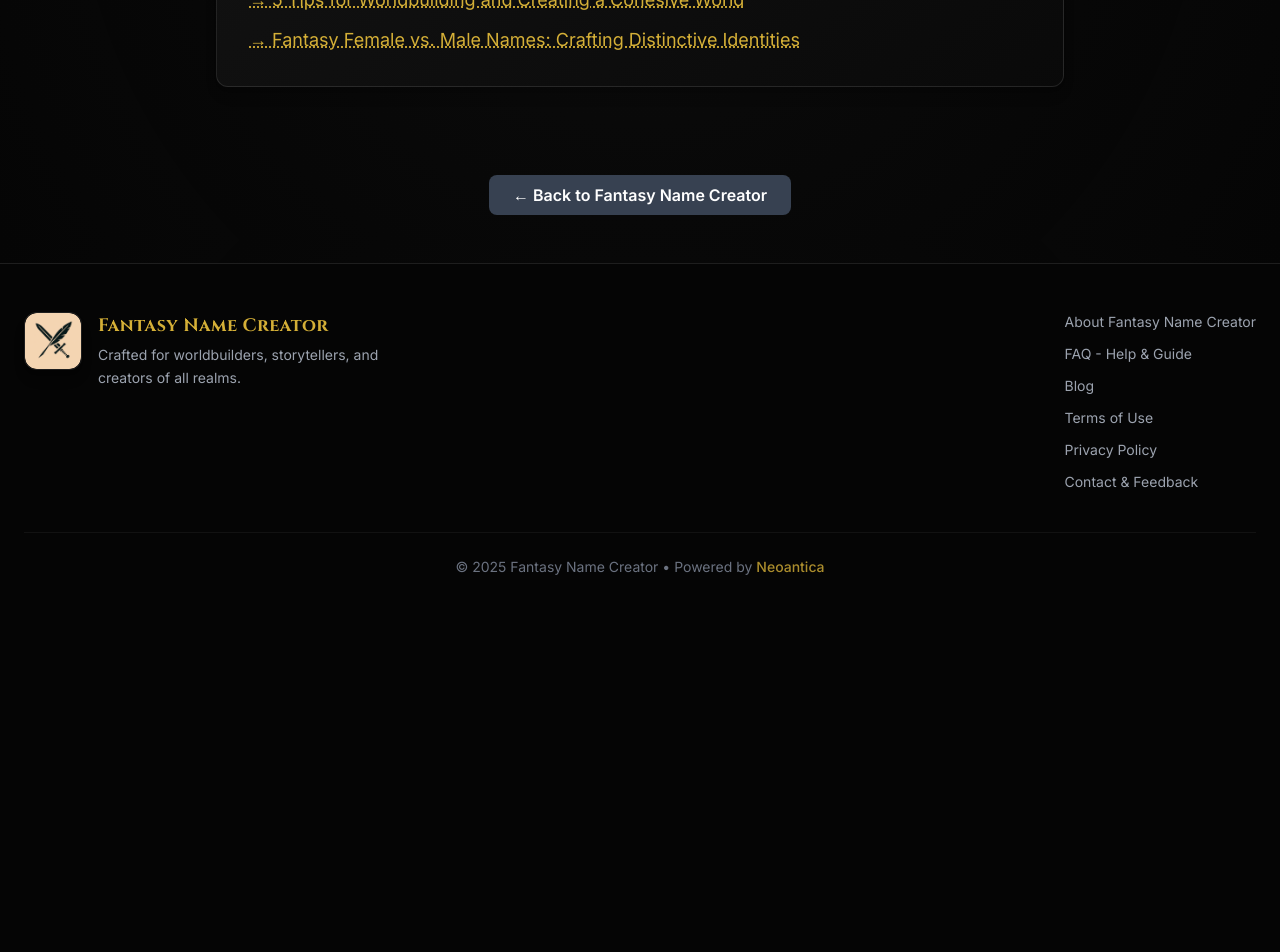
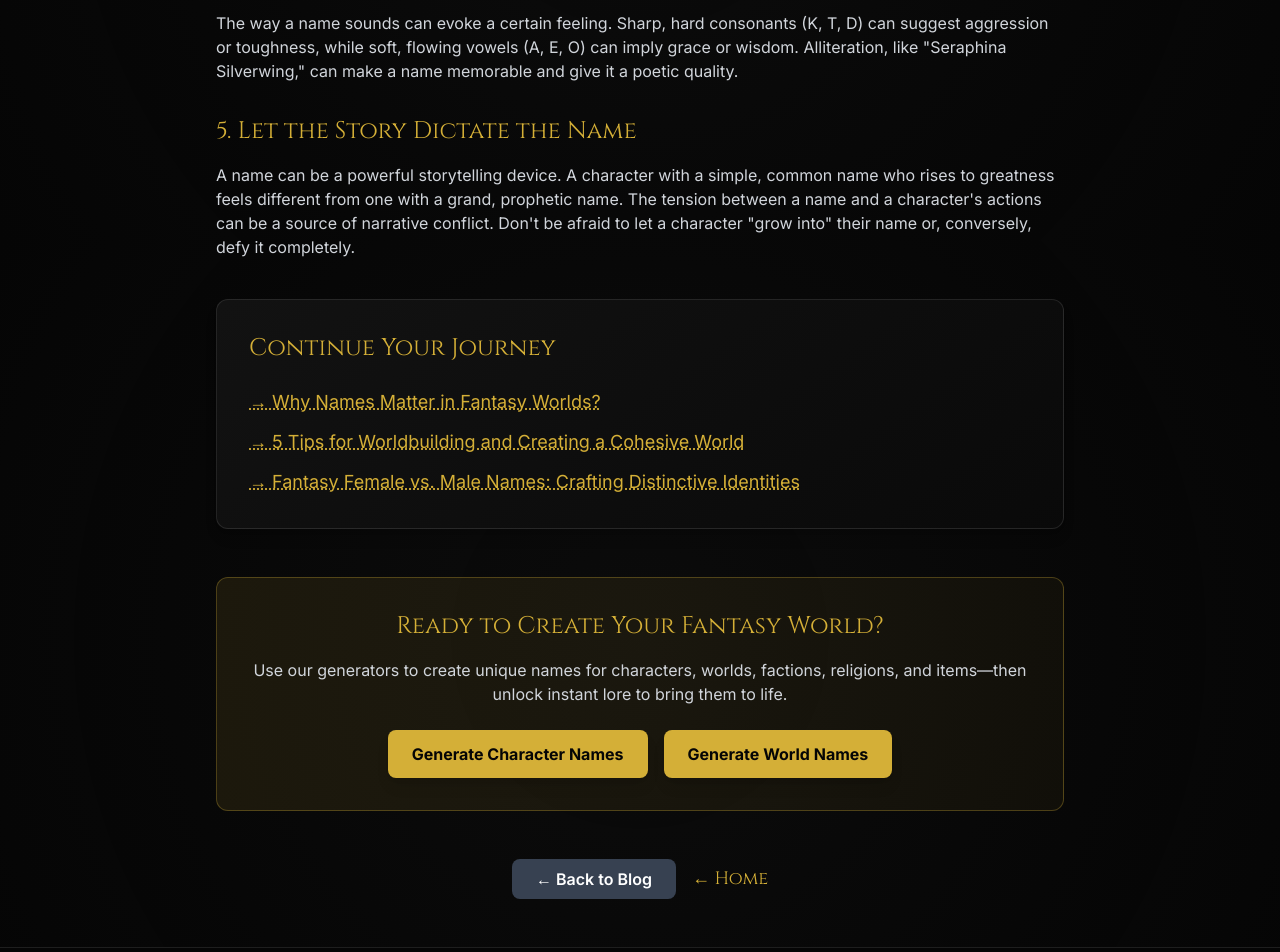
Before and after one commit to JiriTill/fantasytools, a React (Vite) app in the folder client/: page /blog/lore-rich-names in a window 1280 px wide. Shown: the part 1360-2312 px from the top of the page. Before the commit the page ends 1985 px from the top, so only its background shows below. Built offline with nearby package versions, Linux system fonts and the light colour scheme.

Commit message:
Update all blog posts with CTA, Amazon box, navigation, and canonical URLs. Update sitemap.xml and index.html for www canonical.

```diff
--- a/client/index.html
+++ b/client/index.html
@@ -33,14 +33,14 @@
   <meta property="og:description"
     content="Generate immersive, unique fantasy names using AI. Perfect for RPG characters, factions, and worldbuilding." />
   <meta property="og:type" content="website" />
-  <meta property="og:url" content="https://fantasynamecreator.com/" />
-  <meta property="og:image" content="https://fantasynamecreator.com/images/og-image.jpg" />
+  <meta property="og:url" content="https://www.fantasynamecreator.com/" />
+  <meta property="og:image" content="https://www.fantasynamecreator.com/images/og-image.jpg" />
 
   <!-- Twitter -->
   <meta name="twitter:card" content="summary_large_image" />
   <meta name="twitter:title" content="Fantasy Name Generator | Fantasy Name Creator" />
   <meta name="twitter:description" content="Create fantasy names with AI: characters, factions, and more." />
-  <meta name="twitter:image" content="https://fantasynamecreator.com/images/og-image.jpg" />
+  <meta name="twitter:image" content="https://www.fantasynamecreator.com/images/og-image.jpg" />
 </head>
 
 <body class="bg-fantasy-dark text-gray-200">
--- a/client/src/pages/Blog.jsx
+++ b/client/src/pages/Blog.jsx
@@ -94,7 +94,7 @@ export default function Blog() {
                             Ready to Create Your Fantasy World?
                         </h3>
                         <p className="text-gray-300 mb-6 max-w-2xl mx-auto">
-                            Use our AI-powered generators to create unique names for characters, worlds, factions, religions, and items — then unlock instant lore to bring them to life.
+                            Use our generators to create unique names for characters, worlds, factions, religions, and items — then unlock instant lore to bring them to life.
                         </p>
                         <div className="flex flex-wrap gap-4 justify-center">
                             <Link
--- a/client/src/pages/FemalevsMale.jsx
+++ b/client/src/pages/FemalevsMale.jsx
@@ -1,8 +1,8 @@
-// client/src/pages/FemalevsMale.jsx
 import React, { useEffect } from 'react';
 import { Link } from 'react-router-dom';
 import { Helmet } from 'react-helmet';
 import Footer from '../components/Footer';
+import AmazonAffiliate from '../components/AmazonAffiliate';
 
 
 export default function GenderSpecificNames() {
@@ -102,6 +102,11 @@ export default function GenderSpecificNames() {
             Naming differences are deeply rooted in culture. In a patriarchal society, male names might be passed down through generations with great importance, while female names are more descriptive or tied to nature. Conversely, a matriarchal society might have the opposite convention. Consider if surnames exist and how they are used. Are they tied to a clan, a father, a mother, or a trade? The choice reveals much about your world’s social structure.
           </p>
 
+          {/* Amazon Affiliate Box */}
+          <div className="my-12">
+            <AmazonAffiliate />
+          </div>
+
           <h3 className="text-fantasy-gold font-fantasy text-2xl mt-8 mb-4">Symbolism and Meaning</h3>
           <p>
             Beyond sound, the meaning behind a name can create a powerful distinction. Female names might be derived from elements of nature, grace, or divine inspiration (e.g., a name meaning "starflower" or "whisperwind"). Male names might draw from themes of strength, combat, or lineage (e.g., a name meaning "iron-fist" or "dragon-slayer"). These hidden meanings add a layer of rich lore that your most dedicated fans will love to discover.
@@ -129,14 +134,19 @@ export default function GenderSpecificNames() {
             </div>
           </div>
 
-          <div className="mt-12 text-center">
-            <Link
-              to="/"
-              onClick={() => window.scrollTo(0, 0)}
-              className="mt-10 inline-block bg-gray-700 hover:bg-gray-600 text-white font-semibold py-2 px-6 rounded-lg transition"
-            >
-              ← Back to Fantasy Name Creator
-            </Link>
+          {/* CTA Section */}
+          <div className="my-12 bg-gradient-to-r from-fantasy-gold/10 to-fantasy-gold/5 p-8 rounded-xl border border-fantasy-gold/30 text-center">
+            <h3 className="text-2xl font-fantasy text-fantasy-gold mb-4">Ready to Create Your Fantasy World?</h3>
+            <p className="text-gray-300 mb-6">Use our generators to create unique names for characters, worlds, factions, religions, and items—then unlock instant lore to bring them to life.</p>
+            <div className="flex flex-wrap gap-4 justify-center">
+              <Link to="/character" onClick={() => window.scrollTo(0, 0)} className="px-6 py-3 bg-fantasy-gold hover:bg-white text-fantasy-dark font-bold rounded-lg transition shadow-lg">Generate Character Names</Link>
+              <Link to="/world" onClick={() => window.scrollTo(0, 0)} className="px-6 py-3 bg-fantasy-gold hover:bg-white text-fantasy-dark font-bold rounded-lg transition shadow-lg">Generate World Names</Link>
+            </div>
+          </div>
+
+          <div className="mt-12 flex flex-col sm:flex-row gap-4 justify-center">
+            <Link to="/blog" onClick={() => window.scrollTo(0, 0)} className="inline-block bg-gray-700 hover:bg-gray-600 text-white font-semibold py-2 px-6 rounded-lg transition text-center">← Back to Blog</Link>
+            <Link to="/" onClick={() => window.scrollTo(0, 0)} className="inline-flex items-center gap-2 text-fantasy-gold hover:text-white transition font-fantasy text-lg">← Home</Link>
           </div>
         </div>
 
--- a/client/src/pages/FiveTipsForWorldbuilding.jsx
+++ b/client/src/pages/FiveTipsForWorldbuilding.jsx
@@ -2,6 +2,7 @@ import React, { useEffect } from 'react';
 import { Link } from 'react-router-dom';
 import { Helmet } from 'react-helmet';
 import Footer from '../components/Footer';
+import AmazonAffiliate from '../components/AmazonAffiliate';
 
 
 export default function FiveTipsForWorldbuilding() {
@@ -108,6 +109,11 @@ export default function FiveTipsForWorldbuilding() {
             A great world feels ancient, with a history that stretches back beyond the current story. Think about major historical events, forgotten kingdoms, and epic battles that have shaped the current world. You don't need to write a full encyclopedia, but having a general understanding of the past will add depth to your locations, characters, and conflicts.
           </p>
 
+          {/* Amazon Affiliate Box */}
+          <div className="my-12">
+            <AmazonAffiliate />
+          </div>
+
           <h3 className="text-fantasy-gold font-fantasy text-2xl mt-8 mb-4">4. Focus on the Small Details</h3>
           <p>
             The big picture is important, but small details are what truly make a world believable. Think about the daily lives of your inhabitants. What do they eat? What are their common superstitions? What is their most popular form of entertainment? These small, tangible elements connect your audience to your world and make it feel authentic.
@@ -135,14 +141,19 @@ export default function FiveTipsForWorldbuilding() {
             </div>
           </div>
 
-          <div className="mt-12 text-center">
-            <Link
-              to="/"
-              onClick={() => window.scrollTo(0, 0)}
-              className="mt-10 inline-block bg-gray-700 hover:bg-gray-600 text-white font-semibold py-2 px-6 rounded-lg transition"
-            >
-              ← Back to Fantasy Name Creator
-            </Link>
+          {/* CTA Section */}
+          <div className="my-12 bg-gradient-to-r from-fantasy-gold/10 to-fantasy-gold/5 p-8 rounded-xl border border-fantasy-gold/30 text-center">
+            <h3 className="text-2xl font-fantasy text-fantasy-gold mb-4">Ready to Create Your Fantasy World?</h3>
+            <p className="text-gray-300 mb-6">Use our generators to create unique names for characters, worlds, factions, religions, and items—then unlock instant lore to bring them to life.</p>
+            <div className="flex flex-wrap gap-4 justify-center">
+              <Link to="/character" onClick={() => window.scrollTo(0, 0)} className="px-6 py-3 bg-fantasy-gold hover:bg-white text-fantasy-dark font-bold rounded-lg transition shadow-lg">Generate Character Names</Link>
+              <Link to="/world" onClick={() => window.scrollTo(0, 0)} className="px-6 py-3 bg-fantasy-gold hover:bg-white text-fantasy-dark font-bold rounded-lg transition shadow-lg">Generate World Names</Link>
+            </div>
+          </div>
+
+          <div className="mt-12 flex flex-col sm:flex-row gap-4 justify-center">
+            <Link to="/blog" onClick={() => window.scrollTo(0, 0)} className="inline-block bg-gray-700 hover:bg-gray-600 text-white font-semibold py-2 px-6 rounded-lg transition text-center">← Back to Blog</Link>
+            <Link to="/" onClick={() => window.scrollTo(0, 0)} className="inline-flex items-center gap-2 text-fantasy-gold hover:text-white transition font-fantasy text-lg">← Home</Link>
           </div>
         </div>
 
--- a/client/src/pages/HowToCreateLoreRichNames.jsx
+++ b/client/src/pages/HowToCreateLoreRichNames.jsx
@@ -1,8 +1,8 @@
-// client/src/pages/HowToCreateLoreRichNames.jsx
 import React, { useEffect } from 'react';
 import { Link } from 'react-router-dom';
 import { Helmet } from 'react-helmet';
 import Footer from '../components/Footer';
+import AmazonAffiliate from '../components/AmazonAffiliate';
 
 
 export default function HowToCreateLoreRichNames() {
@@ -108,6 +108,11 @@ export default function HowToCreateLoreRichNames() {
             A name can be a metaphor. Think of names that are derived from words in your fictional language. A warrior named "Kael" might mean "Strength," while a scholar's name, "Elara," might mean "Knowledge." Even if the meaning is not immediately obvious to the reader, knowing it as the creator adds a layer of intentionality and foreshadowing.
           </p>
 
+          {/* Amazon Affiliate Box */}
+          <div className="my-12">
+            <AmazonAffiliate />
+          </div>
+
           <h3 className="text-fantasy-gold font-fantasy text-2xl mt-8 mb-4">4. Play with Sound and Alliteration</h3>
           <p>
             The way a name sounds can evoke a certain feeling. Sharp, hard consonants (K, T, D) can suggest aggression or toughness, while soft, flowing vowels (A, E, O) can imply grace or wisdom. Alliteration, like "Seraphina Silverwing," can make a name memorable and give it a poetic quality.
@@ -135,14 +140,19 @@ export default function HowToCreateLoreRichNames() {
             </div>
           </div>
 
-          <div className="mt-12 text-center">
-            <Link
-              to="/"
-              onClick={() => window.scrollTo(0, 0)}
-              className="mt-10 inline-block bg-gray-700 hover:bg-gray-600 text-white font-semibold py-2 px-6 rounded-lg transition"
-            >
-              ← Back to Fantasy Name Creator
-            </Link>
+          {/* CTA Section */}
+          <div className="my-12 bg-gradient-to-r from-fantasy-gold/10 to-fantasy-gold/5 p-8 rounded-xl border border-fantasy-gold/30 text-center">
+            <h3 className="text-2xl font-fantasy text-fantasy-gold mb-4">Ready to Create Your Fantasy World?</h3>
+            <p className="text-gray-300 mb-6">Use our generators to create unique names for characters, worlds, factions, religions, and items—then unlock instant lore to bring them to life.</p>
+            <div className="flex flex-wrap gap-4 justify-center">
+              <Link to="/character" onClick={() => window.scrollTo(0, 0)} className="px-6 py-3 bg-fantasy-gold hover:bg-white text-fantasy-dark font-bold rounded-lg transition shadow-lg">Generate Character Names</Link>
+              <Link to="/world" onClick={() => window.scrollTo(0, 0)} className="px-6 py-3 bg-fantasy-gold hover:bg-white text-fantasy-dark font-bold rounded-lg transition shadow-lg">Generate World Names</Link>
+            </div>
+          </div>
+
+          <div className="mt-12 flex flex-col sm:flex-row gap-4 justify-center">
+            <Link to="/blog" onClick={() => window.scrollTo(0, 0)} className="inline-block bg-gray-700 hover:bg-gray-600 text-white font-semibold py-2 px-6 rounded-lg transition text-center">← Back to Blog</Link>
+            <Link to="/" onClick={() => window.scrollTo(0, 0)} className="inline-flex items-center gap-2 text-fantasy-gold hover:text-white transition font-fantasy text-lg">← Home</Link>
           </div>
         </div>
 
--- a/client/src/pages/WhyNamesMatter.jsx
+++ b/client/src/pages/WhyNamesMatter.jsx
@@ -2,6 +2,7 @@ import React from 'react';
 import { Link } from 'react-router-dom';
 import { Helmet } from 'react-helmet';
 import Footer from '../components/Footer';
+import AmazonAffiliate from '../components/AmazonAffiliate';
 
 
 export default function WhyNamesMatter() {
@@ -26,8 +27,9 @@ export default function WhyNamesMatter() {
           <meta property="og:title" content="Why Names Matter: A Guide to Naming in Fantasy" />
           <meta property="og:description" content="Explore the art of naming in fantasy. Learn how to craft meaningful names that enhance your characters and worlds with our name generator." />
           <meta property="og:type" content="article" />
-          <meta property="og:url" content="https://fantasynamecreator.com/why-names-matter" />
-          <meta property="og:image" content="https://fantasynamecreator.com/images/og-image.jpg" />
+          <meta property="og:url" content="https://www.fantasynamecreator.com/blog/why-names-matter" />
+          <meta property="og:image" content="https://www.fantasynamecreator.com/images/og-image.jpg" />
+          <link rel="canonical" href="https://www.fantasynamecreator.com/blog/why-names-matter" />
         </Helmet>
 
         <div className="prose prose-invert prose-lg max-w-none text-gray-300">
@@ -76,6 +78,11 @@ export default function WhyNamesMatter() {
             “A name is not just what you're called. It's who you are when legends are told.”
           </p>
 
+          {/* Amazon Affiliate Box */}
+          <div className="my-12">
+            <AmazonAffiliate />
+          </div>
+
           <div className="mt-10 p-8 bg-card-gradient rounded-xl border border-white/10 shadow-lg">
             <h2 className="text-2xl font-fantasy text-fantasy-gold mb-6">Continue Your Journey</h2>
             <div className="flex flex-col space-y-3">
@@ -91,14 +98,19 @@ export default function WhyNamesMatter() {
             </div>
           </div>
 
-          <div className="mt-12 text-center">
-            <Link
-              to="/"
-              onClick={() => window.scrollTo(0, 0)}
-              className="mt-10 inline-block bg-gray-700 hover:bg-gray-600 text-white font-semibold py-2 px-6 rounded-lg transition"
-            >
-              ← Back to Fantasy Name Creator
-            </Link>
+          {/* CTA Section */}
+          <div className="my-12 bg-gradient-to-r from-fantasy-gold/10 to-fantasy-gold/5 p-8 rounded-xl border border-fantasy-gold/30 text-center">
+            <h3 className="text-2xl font-fantasy text-fantasy-gold mb-4">Ready to Create Your Fantasy World?</h3>
+            <p className="text-gray-300 mb-6">Use our generators to create unique names for characters, worlds, factions, religions, and items—then unlock instant lore to bring them to life.</p>
+            <div className="flex flex-wrap gap-4 justify-center">
+              <Link to="/character" onClick={() => window.scrollTo(0, 0)} className="px-6 py-3 bg-fantasy-gold hover:bg-white text-fantasy-dark font-bold rounded-lg transition shadow-lg">Generate Character Names</Link>
+              <Link to="/world" onClick={() => window.scrollTo(0, 0)} className="px-6 py-3 bg-fantasy-gold hover:bg-white text-fantasy-dark font-bold rounded-lg transition shadow-lg">Generate World Names</Link>
+            </div>
+          </div>
+
+          <div className="mt-12 flex flex-col sm:flex-row gap-4 justify-center">
+            <Link to="/blog" onClick={() => window.scrollTo(0, 0)} className="inline-block bg-gray-700 hover:bg-gray-600 text-white font-semibold py-2 px-6 rounded-lg transition text-center">← Back to Blog</Link>
+            <Link to="/" onClick={() => window.scrollTo(0, 0)} className="inline-flex items-center gap-2 text-fantasy-gold hover:text-white transition font-fantasy text-lg">← Home</Link>
           </div>
         </div>
 
```
Also changed, not shown: 1 other file (tests, documents, lock files or other folders).
